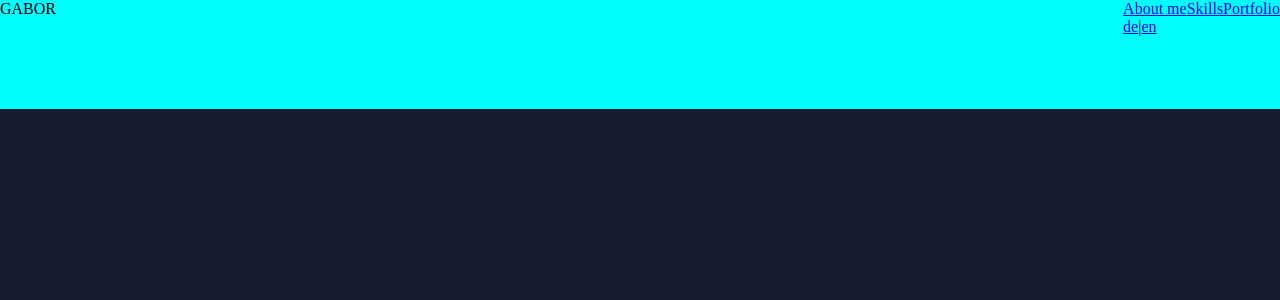
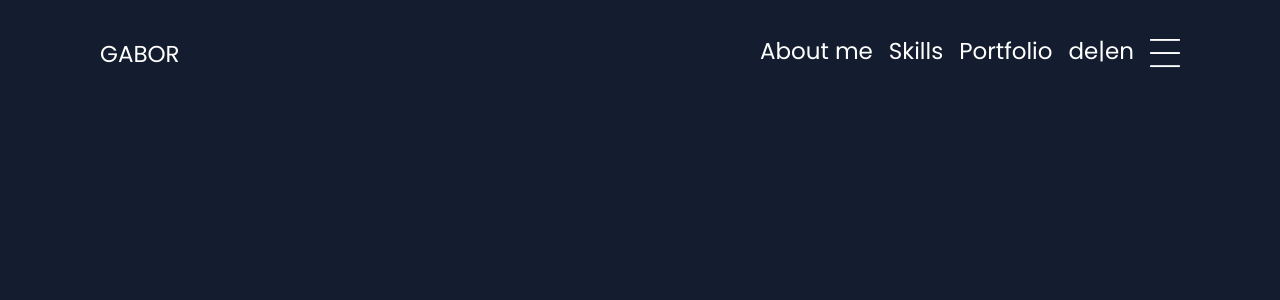
Before and after one commit to GaborHozleiter/my-portfolio, an Angular app: page / in a window 1280 px wide. Shown: the top 300 px of the page. Built offline with nearby package versions, Linux system fonts and the light colour scheme.

Commit message:
added navbar styles

```diff
--- a/src/app/navbar/navbar.component.html
+++ b/src/app/navbar/navbar.component.html
@@ -1,8 +1,8 @@
 <nav>
-    <div>
+    <div class="navbar-left">
         <span>GABOR</span>
     </div>
-    <div>
+    <div class="navbar-right">
         <a href="#">About me</a>
         <a href="#">Skills</a>
         <a href="#">Portfolio</a>
@@ -11,5 +11,8 @@
             <span>|</span>
             <a href="#">en</a>
         </div>
+        <div class="menu-icon">
+            <img src="../../assets/img/menu-icon.png">
+        </div>
     </div>
 </nav>
--- a/src/app/navbar/navbar.component.scss
+++ b/src/app/navbar/navbar.component.scss
@@ -2,7 +2,33 @@ nav {
     width: 100vw;
     max-width: 1920px;
     height: 109px;
-    background-color:aqua;
+    background-color: #141d2f;
     display: flex;
     justify-content: space-between;
+    align-items: center;
 }
+
+a, span{
+    font-family: 'Poppins';
+    font-size: 23px;
+    font-weight: 400;
+    line-height: 27.6px;
+    text-align: left;
+    color: white;
+    text-decoration: none;
+}
+
+.navbar-right {
+    display: flex;
+    gap: 16px;
+    margin-right: 100px;
+}
+
+.navbar-left {
+    margin-left: 100px;
+}
+
+img {
+    width: 30px;
+    height: 30px;
+}
```
Also changed, not shown: src/assets/img/close-icon.png (added), src/assets/img/menu-icon.png (added).
